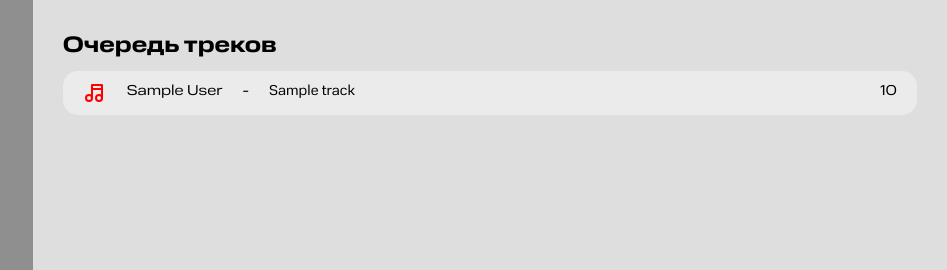
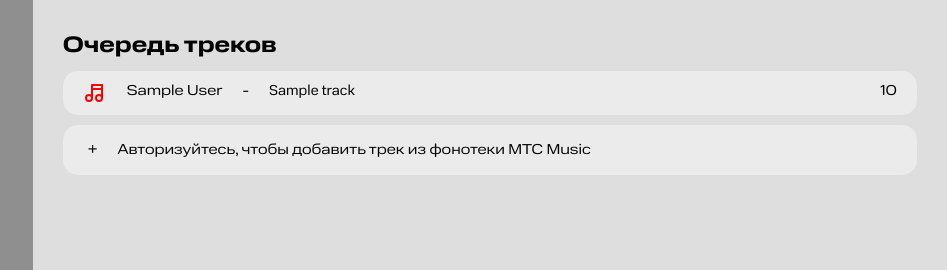
Before and after one commit to nupellot/music-synchronizer, a Flask app: template templates/index_chat.html in a window 1280 px wide. Shown: the top 270 px of the page, without its empty margins (333-1280 px from the left). Run offline with Flask 3, Linux system fonts and the light colour scheme; the template is opened without the code that fills it: most values are stand-ins (such as "Sample title", 1, 10 or a date in 2020); parts of the project's set-up code (start-up, migrations or seed data) failed here and were passed over; some libraries are stand-ins or nearby versions.

```diff
--- a/app.py
+++ b/app.py
@@ -71,8 +71,8 @@ class Room:
 
 
 room = Room()
-room.add_to_queue("Ya russkiy", "SHaman", "1.mp3")
-room.add_to_queue("Despacito", "Some spanish dude", "2.mp3")
+room.add_to_queue("Из окна", "Noize MC (На самом деле нет)", "2.mp3")
+room.add_to_queue("Despacito", "Some spanish dude", "3.mp3")
 
 
 @socketio.on('connect')
--- a/static/css/main.css
+++ b/static/css/main.css
@@ -66,7 +66,7 @@ main {
 
 .text-code {
     font-family: "MTS wide bold", sans-serif;
-    font-size: 1.8rem;
+    font-size: 2rem;
 }
 
 
@@ -132,6 +132,14 @@ main {
     border-radius: 15px;
     background: rgba(255, 255, 255, 0.38);
     display: flex;
+}
+
+.track-spawner {
+    font-family: "MTS wide regular", sans-serif;
+    display: flex;
+    align-items: center;
+    height: 30px;
+    padding: 10px 15px 10px 15px;
 }
 
 .track-icon {
--- a/templates/index_chat.html
+++ b/templates/index_chat.html
@@ -46,6 +46,9 @@
                         <div class="track-duration">{{ track["duration"] }}</div>
                     </div>
                 {% endfor %}
+                    <div class="track fancy track-spawner">
+                        <div class="plus">+</div> <div>Авторизуйтесь, чтобы добавить трек из фонотеки МТС Music</div>
+                    </div>
         </div>
 
         <div class="upload-container" id="uploadContainer">
```
Also changed, not shown: 1 other file. Lines whose indentation alone changed are shown as unchanged.
